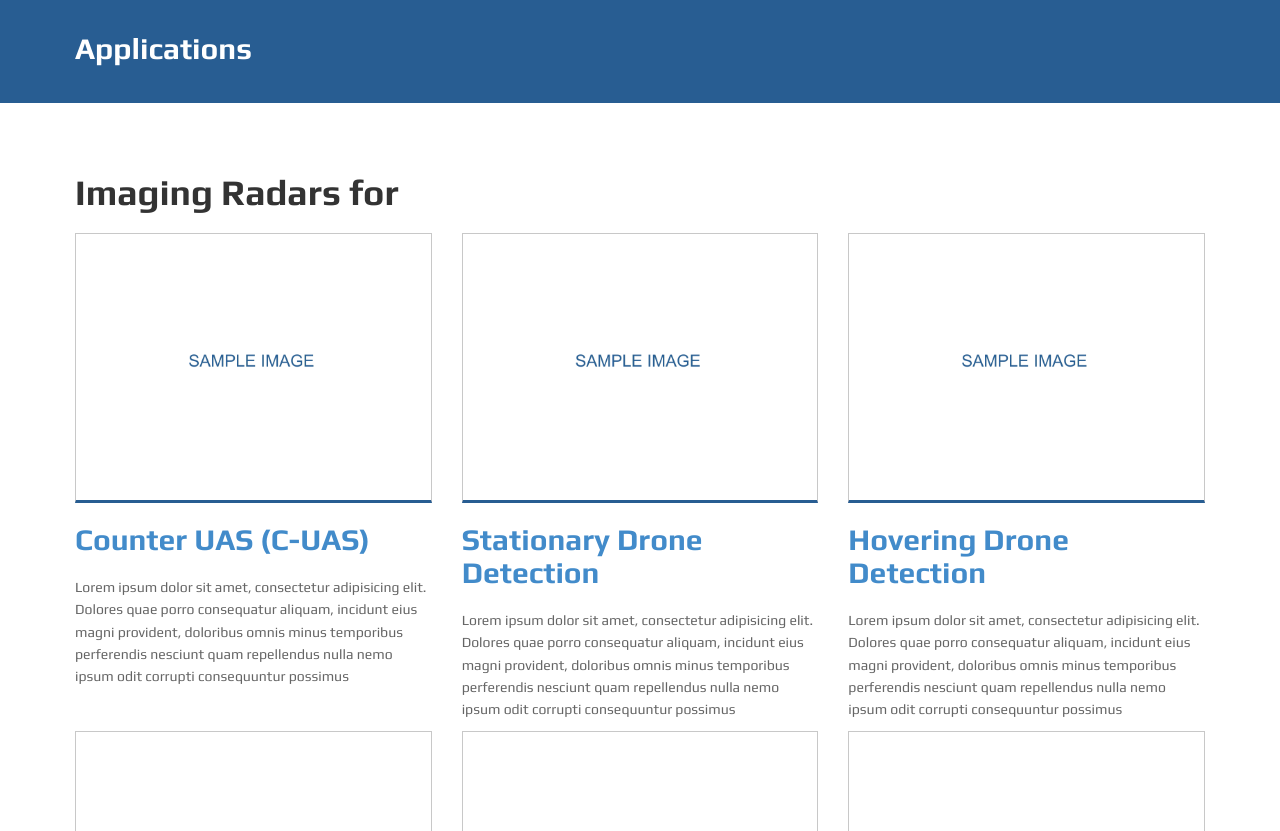
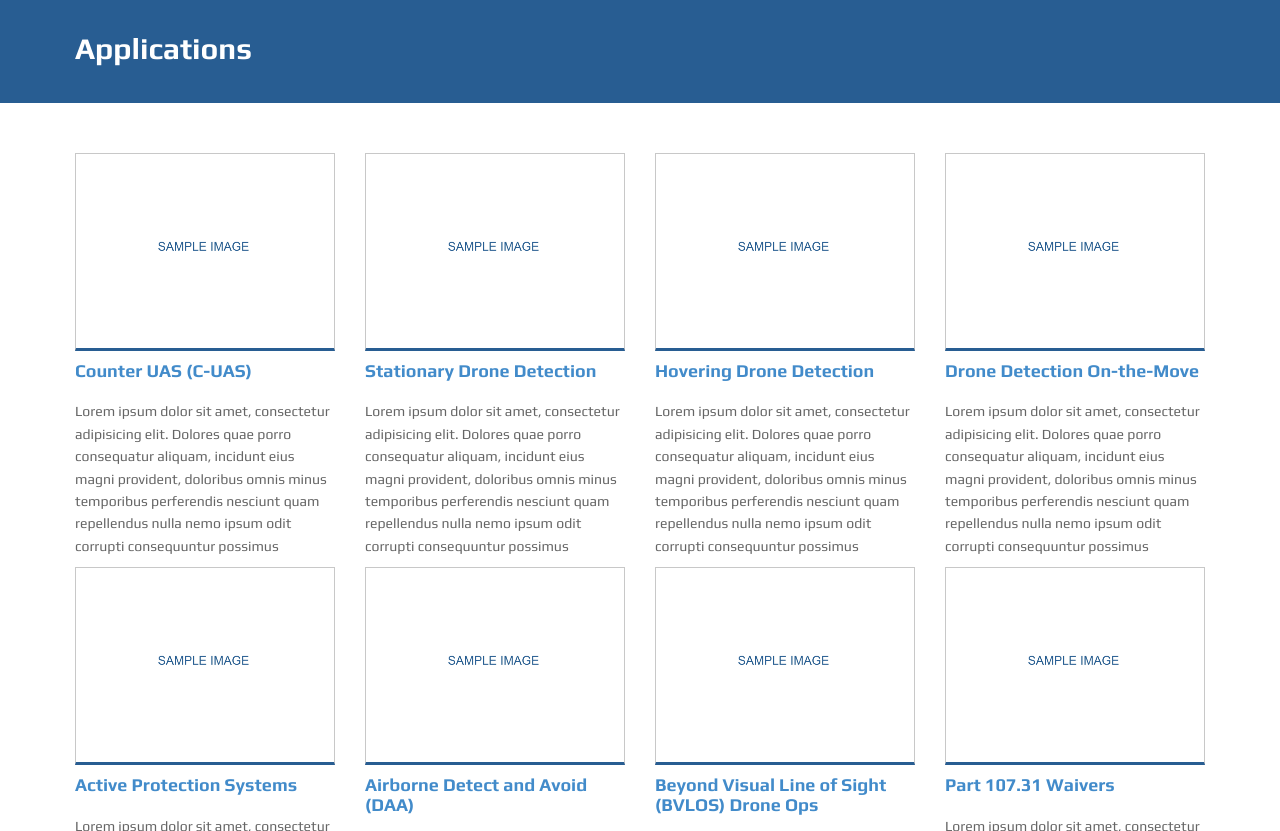
Before and after one commit to KMB-Telematics/kmb-telematics.github.io, a plain HTML site: page applications.html in a window 1280 px wide. Shown: the part 73-904 px from the top of the page. Drawn offline with Linux system fonts and the light colour scheme.

Commit message:
applicaion page modification

```diff
--- a/applications.html
+++ b/applications.html
@@ -39,60 +39,59 @@
 		<!-- content -->
 		<section id="content">
 			<div class="container content">
-				<h1>Imaging Radars for</h1>
 				<div class="row service-v1 margin-bottom-40">
-					<div class="col-md-4 md-margin-bottom-40">
+					<div class="col-md-3 md-margin-bottom-40">
 						<img class="img-responsive" src="/img/sample-image.png" alt="">
-						<h2><a href="/subpages/counter-uas.html">Counter UAS (C-UAS)</a></h2>
+						<h4><a href="/subpages/counter-uas.html">Counter UAS (C-UAS)</a></h4>
 						<p>Lorem ipsum dolor sit amet, consectetur adipisicing elit. Dolores quae porro consequatur
 							aliquam, incidunt eius magni provident, doloribus omnis minus temporibus perferendis
 							nesciunt quam repellendus nulla nemo ipsum odit corrupti consequuntur possimus</p>
 					</div>
-					<div class="col-md-4">
+					<div class="col-md-3 md-margin-bottom-40">
 						<img class="img-responsive" src="/img/sample-image.png" alt="">
-						<h2><a href="/subpages/drone-stationary.html">Stationary Drone Detection</a></h2>
+						<h4><a href="/subpages/drone-stationary.html">Stationary Drone Detection</a></h4>
 						<p>Lorem ipsum dolor sit amet, consectetur adipisicing elit. Dolores quae porro consequatur
 							aliquam, incidunt eius magni provident, doloribus omnis minus temporibus perferendis
 							nesciunt quam repellendus nulla nemo ipsum odit corrupti consequuntur possimus</p>
 					</div>
-					<div class="col-md-4 md-margin-bottom-40">
+					<div class="col-md-3 md-margin-bottom-40">
 						<img class="img-responsive" src="/img/sample-image.png" alt="">
-						<h2><a href="/subpages/drone-hovering.html">Hovering Drone Detection</a></h2>
+						<h4><a href="/subpages/drone-hovering.html">Hovering Drone Detection</a></h4>
 						<p>Lorem ipsum dolor sit amet, consectetur adipisicing elit. Dolores quae porro consequatur
 							aliquam, incidunt eius magni provident, doloribus omnis minus temporibus perferendis
 							nesciunt quam repellendus nulla nemo ipsum odit corrupti consequuntur possimus</p>
 					</div>
-					<div class="col-md-4 md-margin-bottom-40">
+					<div class="col-md-3 md-margin-bottom-40">
 						<img class="img-responsive" src="/img/sample-image.png" alt="">
-						<h2><a href="/subpages/drone-on-the-move.html">Drone Detection On-the-Move</a></h2>
+						<h4><a href="/subpages/drone-on-the-move.html">Drone Detection On-the-Move</a></h4>
 						<p>Lorem ipsum dolor sit amet, consectetur adipisicing elit. Dolores quae porro consequatur
 							aliquam, incidunt eius magni provident, doloribus omnis minus temporibus perferendis
 							nesciunt quam repellendus nulla nemo ipsum odit corrupti consequuntur possimus</p>
 					</div>
-					<div class="col-md-4 md-margin-bottom-40">
+					<div class="col-md-3 md-margin-bottom-40">
 						<img class="img-responsive" src="/img/sample-image.png" alt="">
-						<h2><a href="/subpages/aps.html">Active Protection Systems</a></h2>
+						<h4><a href="/subpages/aps.html">Active Protection Systems</a></h4>
 						<p>Lorem ipsum dolor sit amet, consectetur adipisicing elit. Dolores quae porro consequatur
 							aliquam, incidunt eius magni provident, doloribus omnis minus temporibus perferendis
 							nesciunt quam repellendus nulla nemo ipsum odit corrupti consequuntur possimus</p>
 					</div>
-					<div class="col-md-4">
+					<div class="col-md-3 md-margin-bottom-40">
 						<img class="img-responsive" src="/img/sample-image.png" alt="">
-						<h2><a href="/subpages/daa-radar.html">Airborne Detect and Avoid (DAA)</a></h2>
+						<h4><a href="/subpages/daa-radar.html">Airborne Detect and Avoid (DAA)</a></h4>
 						<p>Lorem ipsum dolor sit amet, consectetur adipisicing elit. Dolores quae porro consequatur
 							aliquam, incidunt eius magni provident, doloribus omnis minus temporibus perferendis
 							nesciunt quam repellendus nulla nemo ipsum odit corrupti consequuntur possimus</p>
 					</div>
-					<div class="col-md-4 md-margin-bottom-40">
+					<div class="col-md-3 md-margin-bottom-40">
 						<img class="img-responsive" src="/img/sample-image.png" alt="">
-						<h2><a href="/subpages/bvlos-ops.html">Beyond Visual Line of Sight (BVLOS) Drone Ops</a></h2>
+						<h4><a href="/subpages/bvlos-ops.html">Beyond Visual Line of Sight (BVLOS) Drone Ops</a></h4>
 						<p>Lorem ipsum dolor sit amet, consectetur adipisicing elit. Dolores quae porro consequatur
 							aliquam, incidunt eius magni provident, doloribus omnis minus temporibus perferendis
 							nesciunt quam repellendus nulla nemo ipsum odit corrupti consequuntur possimus</p>
 					</div>
-					<div class="col-md-4 md-margin-bottom-40">
+					<div class="col-md-3 md-margin-bottom-40">
 						<img class="img-responsive" src="/img/sample-image.png" alt="">
-						<h2><a href="/subpages/part-107-waivers.html">Part 107.31 Waivers</a></h2>
+						<h4><a href="/subpages/part-107-waivers.html">Part 107.31 Waivers</a></h4>
 						<p>Lorem ipsum dolor sit amet, consectetur adipisicing elit. Dolores quae porro consequatur
 							aliquam, incidunt eius magni provident, doloribus omnis minus temporibus perferendis
 							nesciunt quam repellendus nulla nemo ipsum odit corrupti consequuntur possimus</p>
```
